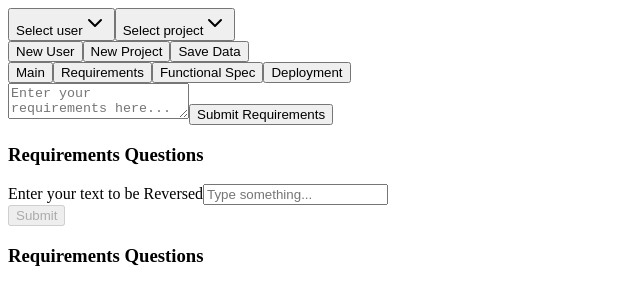
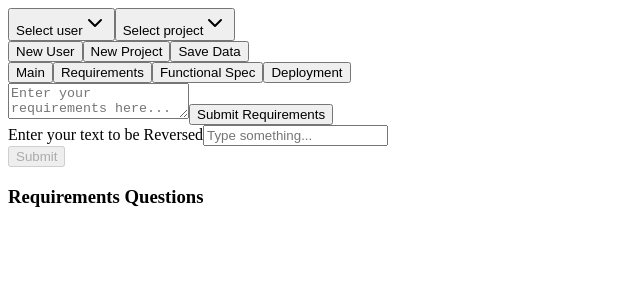
Before and after one commit to AnvayB/text-transformer-loop, a Next.js app: page /Index in a window 1280 px wide. Shown: the top 304 px of the page, without its empty margins (0-640 px from the left). Built offline with nearby package versions, Linux system fonts and the light colour scheme.

Commit message:
Remove Requirements Questions from MainTab
The "Requirements Questions" sidebar has been removed from the MainTab component. It will now only be present in the overall page sidebar.
[skip gpt_engineer]

```diff
--- a/src/components/MainTab.tsx
+++ b/src/components/MainTab.tsx
@@ -1,7 +1,6 @@
 import { Button } from "@/components/ui/button";
 import { Textarea } from "@/components/ui/textarea";
 import { useState } from "react";
-import { QuestionsSidebar } from "./QuestionsSidebar";
 
 export function MainTab() {
   const [requirements, setRequirements] = useState("");
@@ -11,16 +10,8 @@ export function MainTab() {
     // Here you would typically send the requirements to your backend
   };
 
-  const handleQuestionClick = (question: string) => {
-    setRequirements((prev) => {
-      const newRequirements = prev ? `${prev}\n\n${question}` : question;
-      return newRequirements;
-    });
-  };
-
   return (
-    <div className="flex">
-      <div className="flex-1 space-y-4">
+    <div className="space-y-4">
       <Textarea
         placeholder="Enter your requirements here..."
         value={requirements}
@@ -31,7 +22,5 @@ export function MainTab() {
         Submit Requirements
       </Button>
     </div>
-      <QuestionsSidebar onQuestionClick={handleQuestionClick} />
-    </div>
   );
 }
```
Lines whose indentation alone changed are shown as unchanged.
